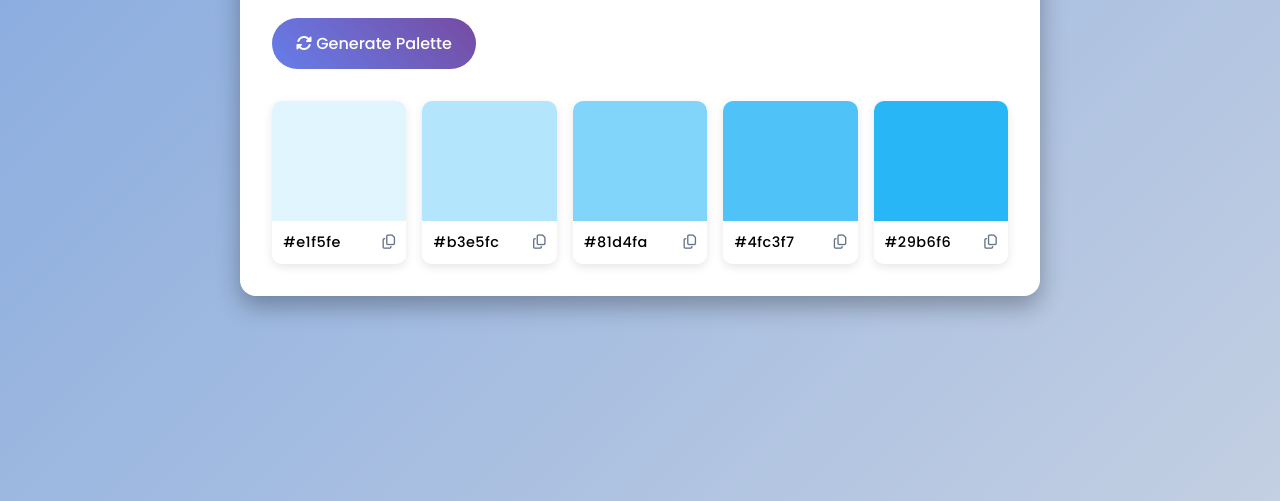
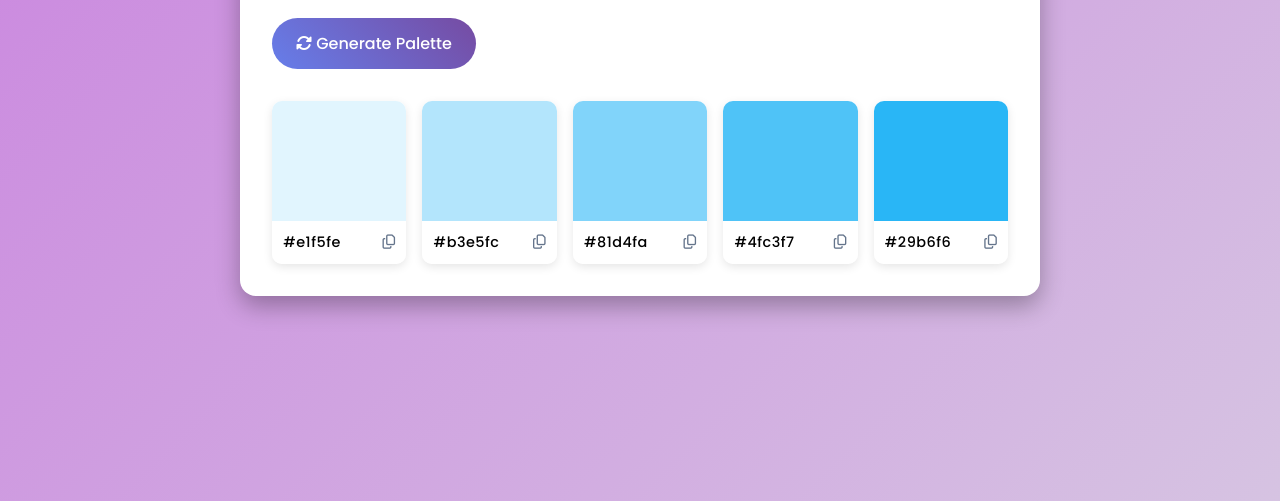
Before and after one commit to wthxrsh/wColors, a plain HTML site: page index.html in a window 1280 px wide. Shown: the part 299-800 px from the top of the page. Drawn offline with Linux system fonts and the light colour scheme.

Commit message:
final color-palette-generator app

```diff
--- a/style.css
+++ b/style.css
@@ -9,7 +9,7 @@
 }
 
 body {
-  background: linear-gradient(135deg, #83a8df, #c3cfe2);
+  background: linear-gradient(135deg, #ca83df, #d6c3e2);
   min-height: 100vh;
   display: flex;
   align-items: center;
```
